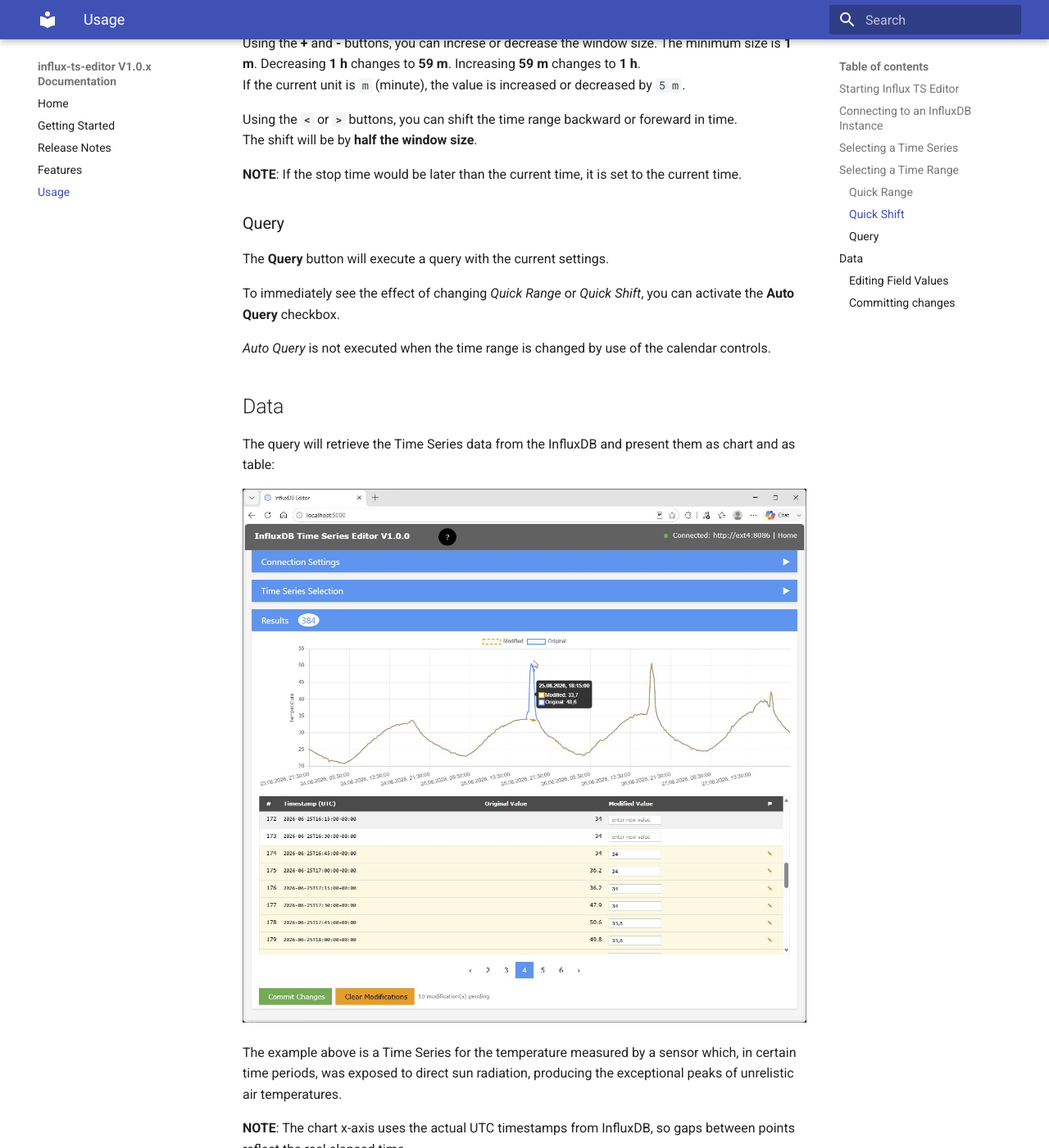
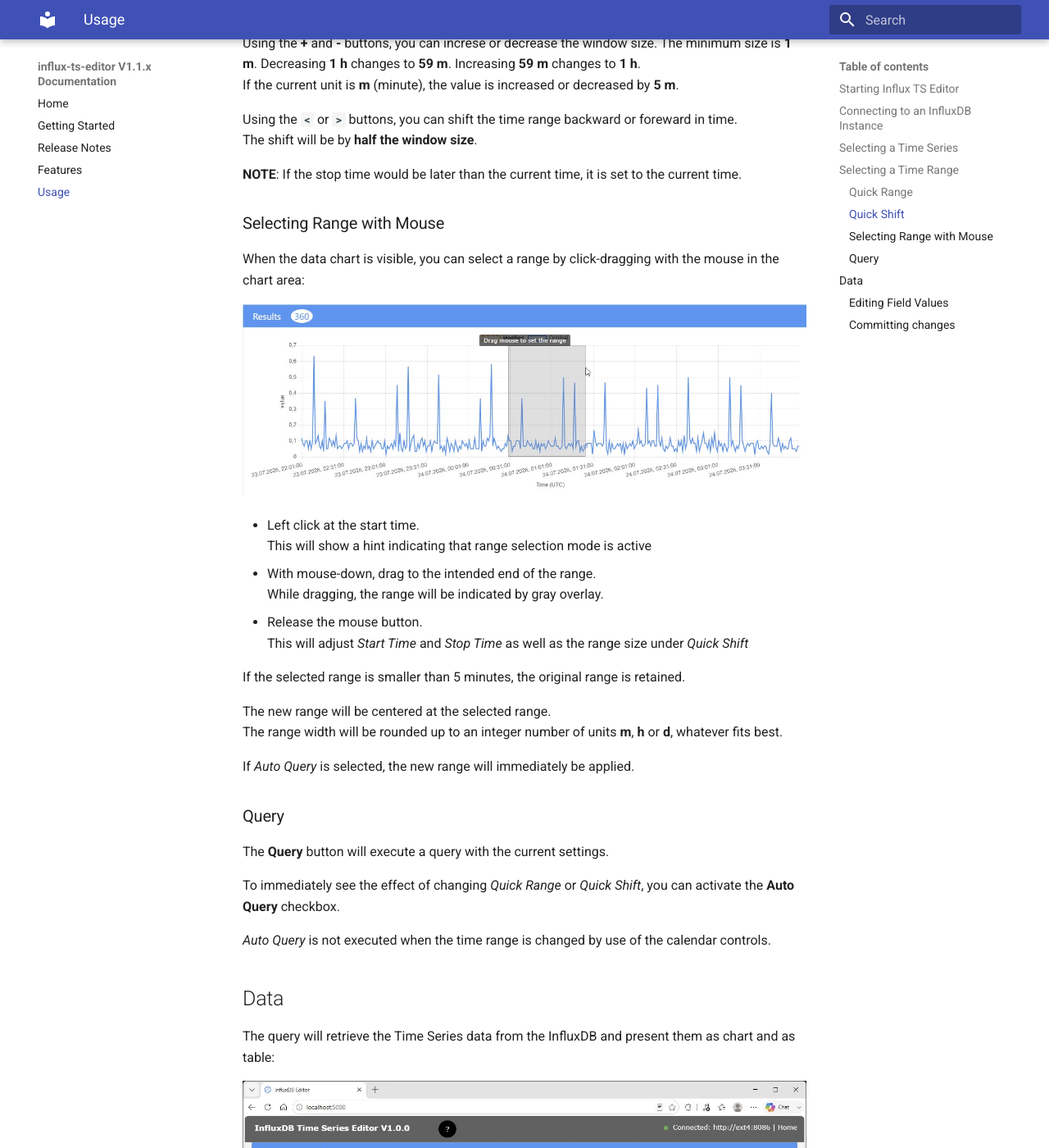
Before and after one commit to signag/influx_ts_editor, an MkDocs documentation site: the page built from docs/usage.md, in a window 1280 px wide and 1400 px high, scrolled down 2787 px. Shown: the whole window at 82% size. Built offline with MkDocs 1.6.1 and Material for MkDocs 9.7.7, drawn with Linux system fonts in a browser that asks for light colours.

````diff
--- a/docs/usage.md
+++ b/docs/usage.md
@@ -65,12 +65,32 @@ The center field of *Qick Shift* displays the active size of the time range. It
 
 Using the **+** and **-** buttons, you can increse or decrease the window size.
 The minimum size is **1 m**. Decreasing **1 h** changes to **59 m**. Increasing **59 m** changes to **1 h**.
-If the current unit is ```m``` (minute), the value is increased or decreased by ```5 m```.
+If the current unit is **m** (minute), the value is increased or decreased by **5 m**.
 
 Using the **```<```** or **```>```** buttons, you can shift the time range backward or foreward in time.
 The shift will be by **half the window size**.
 
 **NOTE**: If the stop time would be later than the current time, it is set to the current time.
+
+### Selecting Range with Mouse
+
+When the data chart is visible, you can select a range by click-dragging with the mouse in the chart area:
+
+![Range_drag](./img/time_range_mouse.jpg)
+
+- Left click at the start time.
+<br>This will show a hint indicating that range selection mode is active
+- With mouse-down, drag to the intended end of the range.
+<br>While dragging, the range will be indicated by gray overlay.
+- Release the mouse button.
+<br>This will adjust *Start Time* and *Stop Time* as well as the range size under *Quick Shift*
+
+If the selected range is smaller than 5 minutes, the original range is retained.
+
+The new range will be centered at the selected range.
+The range width will be rounded up to an integer number of units **m**, **h** or **d**, whatever fits best.
+
+If *Auto Query* is selected, the new range will immediately be applied.
 
 ### Query
 
--- a/mkdocs.yml
+++ b/mkdocs.yml
@@ -1,4 +1,4 @@
-site_name: influx-ts-editor V1.0.x Documentation
+site_name: influx-ts-editor V1.1.x Documentation
 plugins:
     - search
     - mike
--- a/version_doc.py
+++ b/version_doc.py
@@ -1 +1 @@
-docversion = "1.0"
+docversion = "1.1"
````
Also changed, not shown: README.md (+1 -1 lines), docs/features.md (+4 -2 lines), docs/release_notes.md (+5 -0 lines), docs/img/time_range_mouse.jpg (added), 1 other file.
